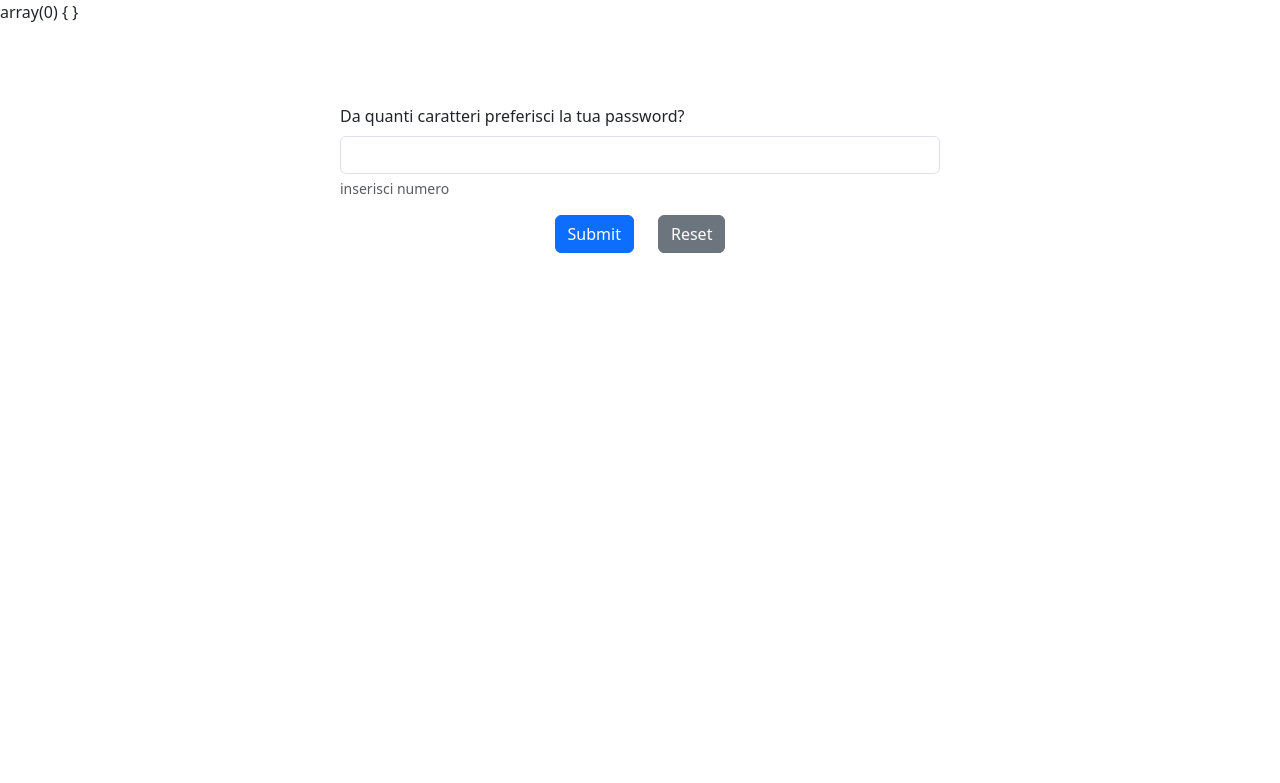
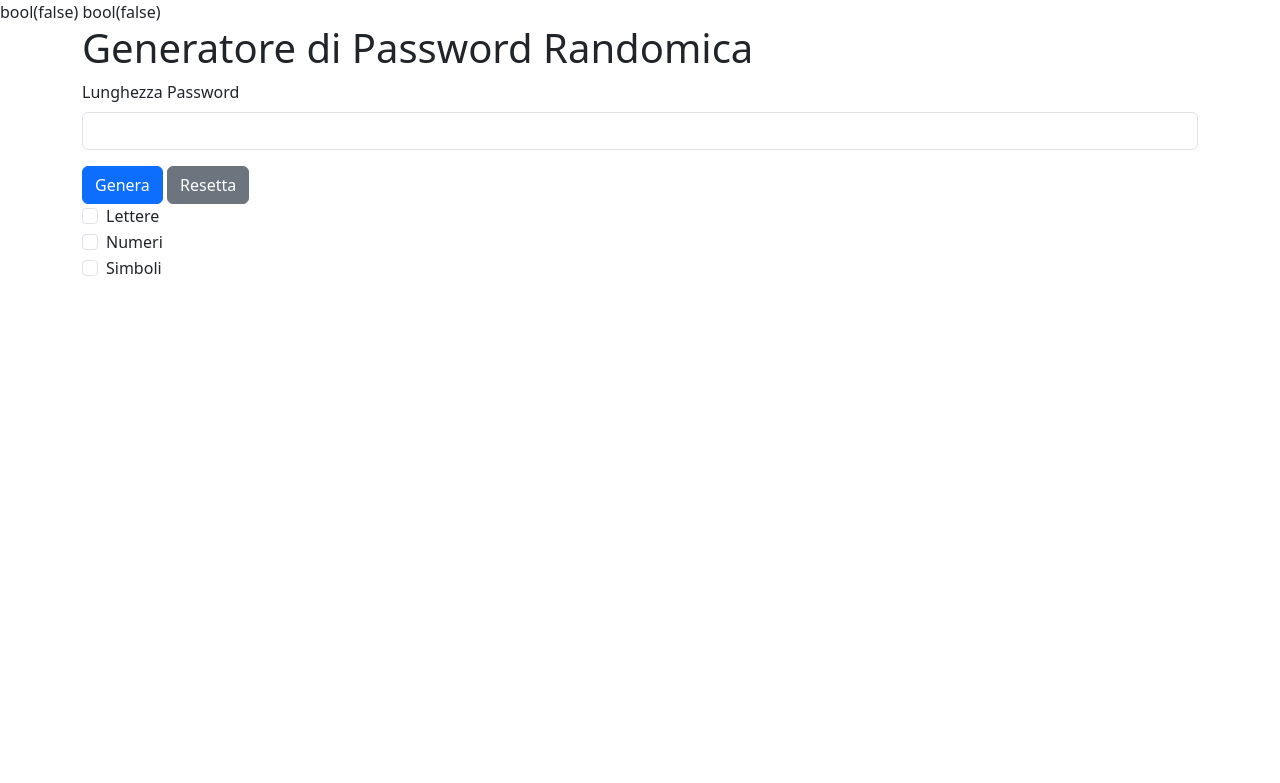
Before and after one commit to LambertoNeri/php-strong-password-generator, a PHP site: page / in a window 1280 px wide. Shown: the top 783 px of the page. Run offline with PHP 8.4, Linux system fonts and the light colour scheme.

Commit message:
add the letter, numbers, symbols generatos

```diff
--- a/index.php
+++ b/index.php
@@ -1,4 +1,4 @@
-<?php include_once __DIR__  . '/logic.php' ?>
+<?php include_once __DIR__ . '/logic.php'; ?>
 
 <!DOCTYPE html>
 <html lang="en">
@@ -6,36 +6,80 @@
 	<meta charset="UTF-8">
 	<meta http-equiv="X-UA-Compatible" content="IE=edge">
 	<meta name="viewport" content="width=device-width, initial-scale=1.0">
-    <title>Document</title>
-    <link href="https://cdn.jsdelivr.net/npm/bootstrap@5.3.0/dist/css/bootstrap.min.css" rel="stylesheet" integrity="sha384-9ndCyUaIbzAi2FUVXJi0CjmCapSmO7SnpJef0486qhLnuZ2cdeRhO02iuK6FUUVM" crossorigin="anonymous">
-    <link rel="stylesheet" href="style.css">
-
+	<title>Iscrizione newsletter</title>
+	<link href="https://cdn.jsdelivr.net/npm/bootstrap@5.3.0/dist/css/bootstrap.min.css" rel="stylesheet"
+		integrity="sha384-9ndCyUaIbzAi2FUVXJi0CjmCapSmO7SnpJef0486qhLnuZ2cdeRhO02iuK6FUUVM" crossorigin="anonymous">
+	<script src="https://cdn.jsdelivr.net/npm/bootstrap@5.3.0/dist/js/bootstrap.bundle.min.js"
+		integrity="sha384-geWF76RCwLtnZ8qwWowPQNguL3RmwHVBC9FhGdlKrxdiJJigb/j/68SIy3Te4Bkz" crossorigin="anonymous"
+		defer></script>
 </head>
 <body>
-
 	<div class="container"><?php
-		if ($password_length) { ?>
+		if ($password) { ?>
 			<div class="alert alert-<?= $is_password_valid ? 'success' : 'danger' ?>" role="alert">
 				<?= $message ?>
 			</div><?php
 		} ?>
 
-    <div class="form-container">
-        <form method="get" >
+		<h1>Generatore di Password Randomica</h1>
+		<form>
 			<div class="mb-3">
-                <label for="password-length" class="form-label">Da quanti caratteri preferisci la tua password?</label>
-                <input type="" class="form-control" id="password-length" aria-describedby="emailHelp">
-                <div id="emailHelp" class="form-text">inserisci numero</div>
+			  <label for="email" class="form-label">Lunghezza Password </label>
+			  <input type="text" class="form-control" id="password" name="password">
 			</div>
-            <div class="buttons d-flex justify-content-center gap-4">
-                <button type="submit" class="btn btn-primary">Submit</button>
-                <a href="/php-strong-password-generator" class="btn btn-secondary">Reset</a>
+			<button type="submit" class="btn btn-primary">Genera</button>
+			<a href="/classe96-0870-controllo-mail" class="btn btn-secondary">Resetta</a>
+
+			<div class="form-check">
+				<input class="form-check-input" type="checkbox" id="lettere" name="chars-letters" value="1">
+				<label class="form-check-label" for="lettere">
+					Lettere
+				</label>
+			</div>
+
+			<div class="form-check">
+				<input class="form-check-input" type="checkbox" id="numeri" name="chars-numbers" value="1">
+				<label class="form-check-label" for="numeri">
+					Numeri
+				</label>
+			</div>
+
+			<div class="form-check">
+				<input class="form-check-input" type="checkbox" id="simboli" name="chars-symbols" value="1">
+				<label class="form-check-label" for="simboli">
+					Simboli
+				</label>
 			</div>
 		</form>
-    </div>
+
+		<div class="password-generator">
+			<?php
+				if (is_numeric($password) && $chars_symbols == '1' && $chars_numbers == '1' && $chars_letters == '1') {
+					?> <span>La tua password è <span style="color: red"><?php echo random_password_all($password)?></span> </span> <?php
+				}
+				else if(is_numeric($password) && $chars_symbols == '1' && $chars_numbers == '1') {
+					?> <span>La tua password è <span style="color: red"><?php echo random_password_symbols_and_numbers($password)?></span> </span> <?php
+				}
+				else  if(is_numeric($password) && $chars_numbers == '1' && $chars_letters == '1') {
+					?> <span>La tua password è <span style="color: red"><?php echo random_password_numbers_and_letters($password)?></span> </span> <?php
+				}
+				else  if(is_numeric($password) && $chars_symbols == '1' && $chars_letters == '1') {
+					?> <span>La tua password è <span style="color: red"><?php echo random_password_symbols_and_letters($password)?></span> </span> <?php
+				}
+				else if(is_numeric($password) && $chars_numbers == '1') {
+					?> <span>La tua password è <span style="color: red"><?php echo random_password_numbers($password)?></span> </span> <?php
+				}
+				else if(is_numeric($password) && $chars_letters == '1') {
+					?> <span>La tua password è <span style="color: red"><?php echo random_password_letters($password)?></span> </span> <?php
+				}
+				else if(is_numeric($password) && $chars_symbols == '1') {
+					?> <span>La tua password è <span style="color: red"><?php echo random_password_symbols($password)?></span> </span> <?php
+				}
 
 
 
-    <script src="https://cdn.jsdelivr.net/npm/bootstrap@5.3.0/dist/js/bootstrap.bundle.min.js" integrity="sha384-geWF76RCwLtnZ8qwWowPQNguL3RmwHVBC9FhGdlKrxdiJJigb/j/68SIy3Te4Bkz" crossorigin="anonymous"></script>
+			?>
+		</div>
+	</div>
 </body>
 </html>
--- a/logic.php
+++ b/logic.php
@@ -1,15 +1,112 @@
 <?php
-    var_dump($_GET);
+$password = $_GET['password'] ?? false;
+$chars_numbers = $_GET['chars-numbers'] ?? false;
+$chars_letters = $_GET['chars-letters'] ?? false;
+$chars_symbols = $_GET['chars-symbols'] ?? false;
 
-    $password_length = $GET['password-length'] ?? '';
+var_dump($password);
+var_dump($chars_numbers == 1);
 
 
-    if ($password_length) {
-        if (is_numeric($password_length)) {
-            $is_password_valid = true;
-            $message = 'Ecco la tua password!';
-        } else {
-            $is_email_valid = false;
-            $message = 'Campo non valido, inserisci solo numeri';
-        }
-    };
+if ($password) {
+	// verificare che $email contenga @ e il .
+	if (is_numeric($password)) {
+		$is_password_valid = true;
+		$message = 'La password di' . ' ' . $password . ' ' . 'caratteri è stata generata' ;
+	} else {
+		$is_password_valid = false;
+		$message = 'Email non valida. Inserirne un\'altra';
+	}
+};
+
+
+function random_password_letters($password) {
+	$alphabet = 'abcdefghijklmnopqrstuvwxyzABCDEFGHIJKLMNOPQRSTUVWXYZ';
+	$pass = array();
+	$alphaLength = strlen($alphabet) - 1;
+
+	for ($i = 0; $i < $password; $i++) {
+		$n = rand(0, $alphaLength);
+		$pass[] = $alphabet[$n];
+	}
+	return implode($pass);
+
+};
+
+function random_password_numbers($password) {
+	$numbers = '1234567890';
+	$pass = array();
+	$alphaLength = strlen($numbers) - 1;
+
+	for ($i = 0; $i < $password; $i++) {
+		$n = rand(0, $alphaLength);
+		$pass[] = $numbers[$n];
+	}
+	return implode($pass);
+
+}
+
+function random_password_symbols($password) {
+	$symbols= '!@#$%^&';
+	$pass = array();
+	$alphaLength = strlen($symbols) - 1;
+
+	for ($i = 0; $i < $password; $i++) {
+		$n = rand(0, $alphaLength);
+		$pass[] = $symbols[$n];
+	}
+	return implode($pass);
+
+};
+
+function random_password_symbols_and_numbers($password) {
+	$symbols= '!@#$%^&1234567890';
+	$pass = array();
+	$alphaLength = strlen($symbols) - 1;
+
+	for ($i = 0; $i < $password; $i++) {
+		$n = rand(0, $alphaLength);
+		$pass[] = $symbols[$n];
+	}
+	return implode($pass);
+
+};
+
+function random_password_numbers_and_letters($password) {
+	$symbols= '1234567890abcdefghijklmnopqrstuvwxyzABCDEFGHIJKLMNOPQRSTUVWXYZ';
+	$pass = array();
+	$alphaLength = strlen($symbols) - 1;
+
+	for ($i = 0; $i < $password; $i++) {
+		$n = rand(0, $alphaLength);
+		$pass[] = $symbols[$n];
+	}
+	return implode($pass);
+
+};
+
+function random_password_symbols_and_letters($password) {
+	$symbols= '@#$%^&abcdefghijklmnopqrstuvwxyzABCDEFGHIJKLMNOPQRSTUVWXYZ';
+	$pass = array();
+	$alphaLength = strlen($symbols) - 1;
+
+	for ($i = 0; $i < $password; $i++) {
+		$n = rand(0, $alphaLength);
+		$pass[] = $symbols[$n];
+	}
+	return implode($pass);
+
+};
+
+function random_password_all($password) {
+	$symbols= '@#$%^&abcdefghijklmnopqrstuvwxyzABCDEFGHIJKLMNOPQRSTUVWXYZ1234567890';
+	$pass = array();
+	$alphaLength = strlen($symbols) - 1;
+
+	for ($i = 0; $i < $password; $i++) {
+		$n = rand(0, $alphaLength);
+		$pass[] = $symbols[$n];
+	}
+	return implode($pass);
+
+};
```
Also changed, not shown: style.css (line endings or trailing spaces). Lines whose indentation alone changed are shown as unchanged.
